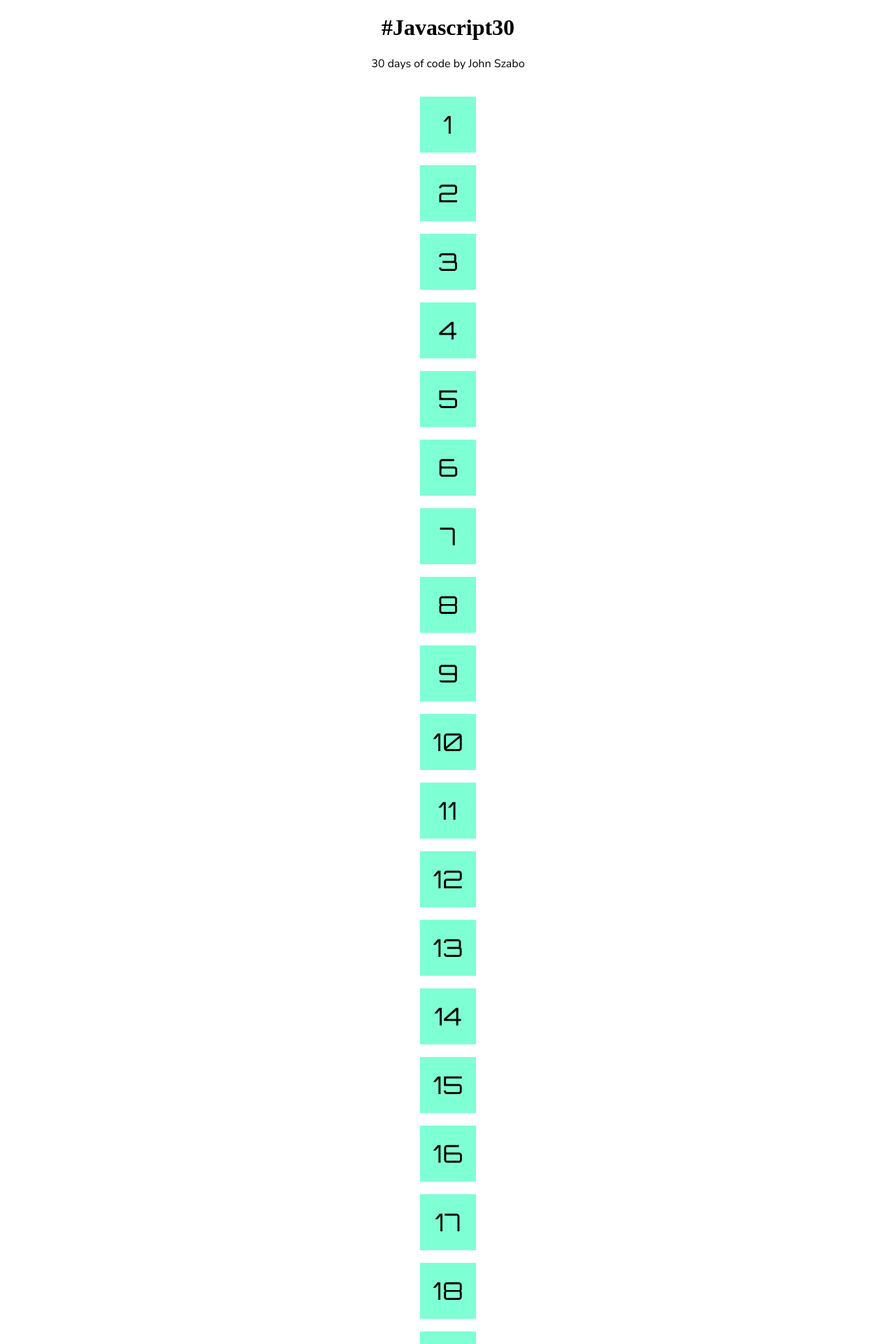
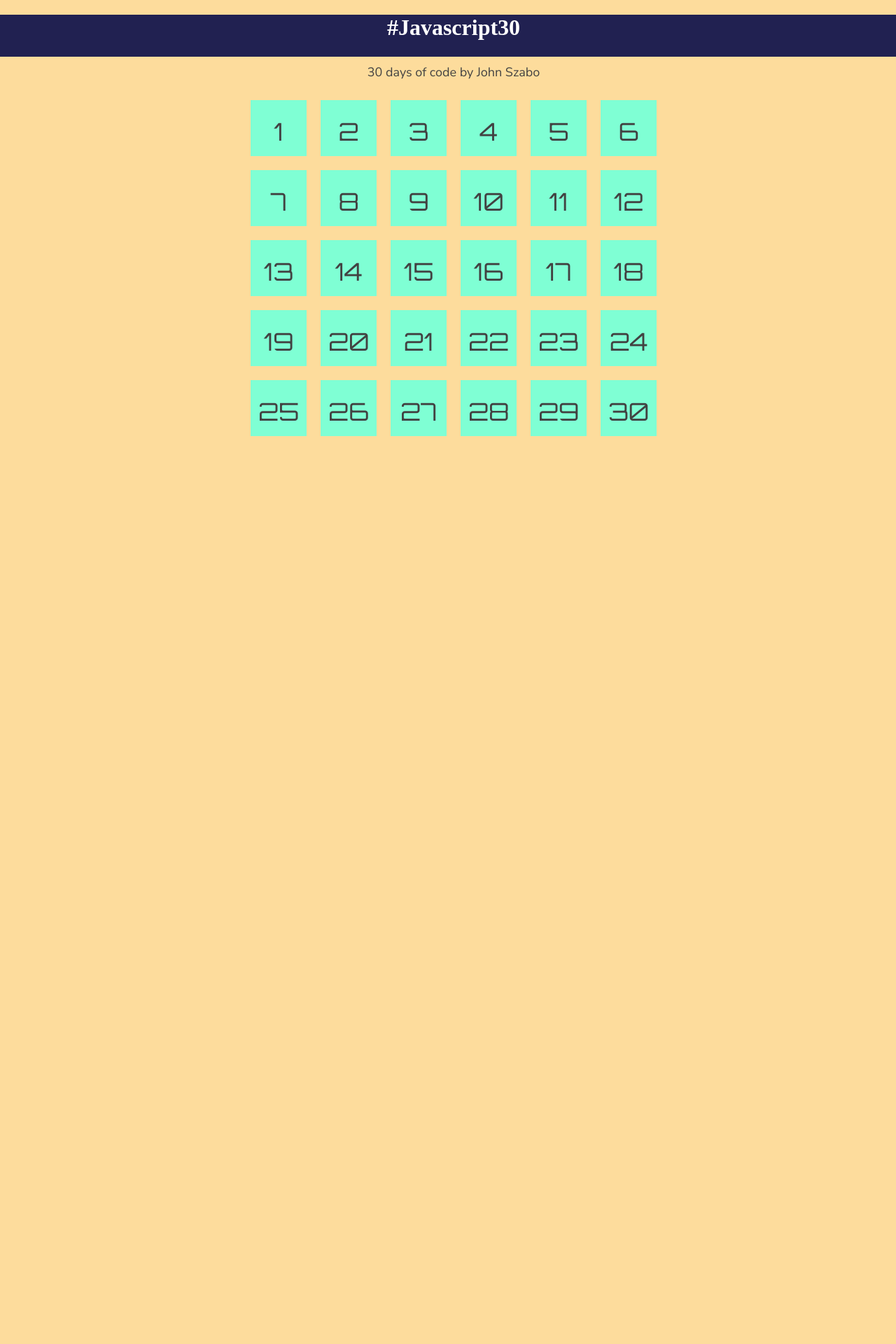
Before and after one commit to JohnSzaboJr/30days, a Jekyll site: the page built from index.html, in a window 1280 px wide. Shown: the top 1920 px of the page at 70% size. Built offline with Jekyll 4.4.1, drawn with Linux system fonts in a browser that asks for light colours; some web fonts are replaced; after the commit the page ends 900 px from its top, so only the background shows below that.

Commit message:
added some color, started working on responsive rows

```diff
--- a/assets/css/master.css
+++ b/assets/css/master.css
@@ -1,25 +1,31 @@
+body {
+    width: 100%;
+    overflow-x: hidden;
+    background-color: #fddc9c;
+}
+
 /* unvisited link */
 a:link {
     text-decoration: none;
-    color: #000;
+    color: #424242;
 }
 
 /* visited link */
 a:visited {
     text-decoration: none;
-    color: #000;
+    color: #424242;
 }
 
 /* mouse over link */
 a:hover {
     text-decoration: none;
-    color: #000;
+    color: #424242;
 }
 
 /* selected link */
 a:active {
     text-decoration: none;
-    color: #000;
+    color: #424242;
 }
 
 #wrapper{
@@ -35,26 +41,47 @@ a:active {
     position: relative;
 }
 
+/* Header Wrap */
+
+#line {
+    width: 110%;
+    background-color: #212151;
+    left: -5%;
+    height: 60px;
+}
+
 /* Header and Subtitle */
 
 h1 {
     font-family: 'Aref Ruqaa', serif;
+    color: #fff;
 }
 
 #sub {
     font-family: 'Nunito Sans', sans-serif;
-    color: #000;
+    color: #424242;
+    font-size: 18px;
+    position: relative;
+    top: 10px;
+}
+
+#links {
+    position: relative;
+    top: 10px;
 }
 
 /* Class for individual day linkboxes */
 
 .linkbox {
+    display: inline-block;
     font-family: 'Orbitron', sans-serif;
     font-size: 35px;
     width: 80px;
     height: 80px;
     background-color: aquamarine;
     height: 80px;
-    line-height: 80px;
+    line-height: 90px;
     white-space: nowrap;
+    color: #424242;
+    margin: 10px;
 }
--- a/assets/js/site.js
+++ b/assets/js/site.js
@@ -1,6 +1,27 @@
+// div where day links are
 var links = document.getElementById("links");
 
+
+function rowSize() {
+
+// screen width
+var cwidth = document.documentElement.clientWidth;
+
+// maximum number of 80 width + 10 margin linkboxes in a row
+cwidth = Math.round(cwidth/100);
+
+return cwidth;
+
+}
+
+console.log(rowSize());
+
+
 for (var i=1; i<31; i++) {
-    var x = '<br><a href="projects/day'+i+'.html"><div class="linkbox center">'+i+'</div></a>';
+    var x = '<a href="projects/day'+i+'.html"><div class="linkbox center">'+i+'</div></a>';
     links.innerHTML+= x;
+    if (i%6===0) {links.innerHTML += '<br>'}
 }
+
+
+// create equal length rows
--- a/index.html
+++ b/index.html
@@ -3,9 +3,14 @@ layout: default
 ---
 
 <div id="wrapper">
+
+<div id="line" class="center">
 <h1>#Javascript30</h1>
+</div>
 
     <span id="sub">30 days of code by <a href="http://szabo.design" target="_blank">John Szabo</a></span><br><br>
+
+
 <div id="links">
 
 </div>
```
